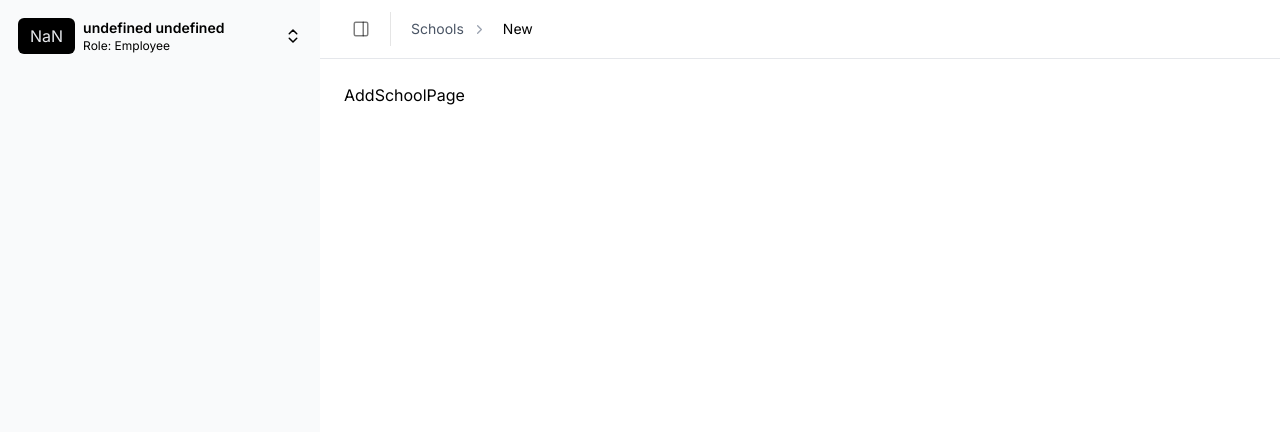
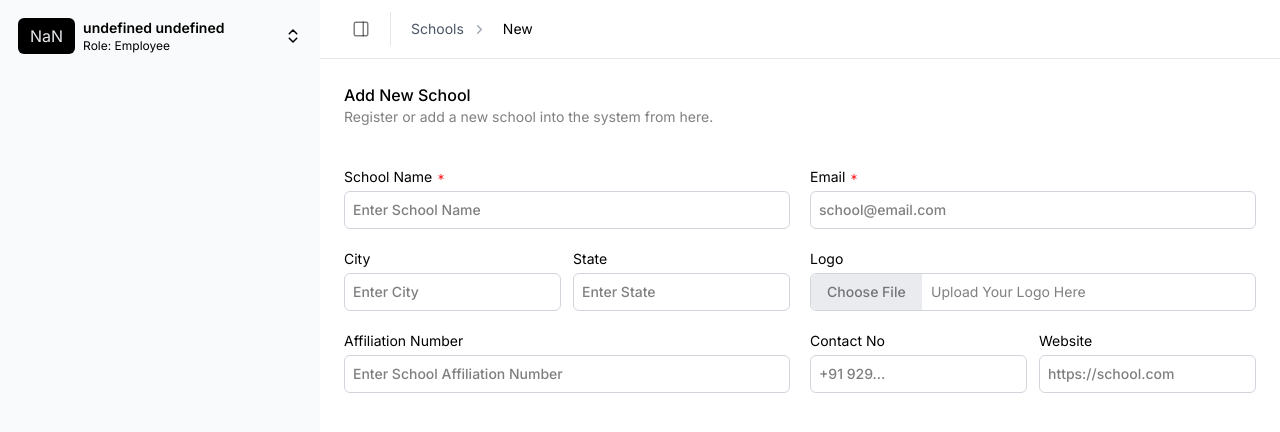
Before and after one commit to GauravJawalkar/School_ERP_Frontend, a Next.js app: page /schools/new in a window 1280 px wide. Shown: the top 432 px of the page. Built offline with nearby package versions, Linux system fonts and the light colour scheme.

Commit message:
building the  AddSchoolPage with form fields for school registration and add RequiredBadge component

```diff
--- a/app/(dashboard)/schools/new/page.tsx
+++ b/app/(dashboard)/schools/new/page.tsx
@@ -1,8 +1,104 @@
-import React from 'react'
+import { Asterisk } from "lucide-react"
+
+export const RequiredBadge = () => {
+    return (
+        <span className="inline-flex">
+            <Asterisk size={10} color="red" />
+        </span>
+    )
+}
 
 const AddSchoolPage = () => {
     return (
-        <div>AddSchoolPage</div>
+        <section>
+            <div>
+                <div className="text-sm">
+                    <h2 className="text-base font-medium">Add New School</h2>
+                    <p className="text-black/50">Register or add a new school into the system from here.</p>
+                </div>
+            </div>
+            {/* Form To Add School Here */}
+            <div className="py-10">
+                <form>
+                    <div className="grid grid-cols-1  md:grid-cols-2 gap-5">
+                        {/* School Name */}
+                        <div className="flex flex-col gap-1">
+                            <label className="text-sm">School Name <RequiredBadge /> </label>
+                            <input
+                                type="text"
+                                name="name"
+                                placeholder="Enter School Name"
+                                className="border border-input-border text-sm p-2 outline-none rounded-md font-medium focus:shadow focus:ring-2 focus:ring-neutral-400/50" />
+                        </div>
+                        {/* School Email */}
+                        <div className="flex flex-col gap-1">
+                            <label className="text-sm">Email  <RequiredBadge /></label>
+                            <input
+                                type="email"
+                                name="email"
+                                placeholder="school@email.com"
+                                className="border border-input-border text-sm p-2 outline-none rounded-md font-medium focus:shadow focus:ring-2 focus:ring-neutral-400/50" />
+                        </div>
+                        {/* Location Details */}
+                        <div className="grid grid-cols-1 md:grid-cols-2 gap-3">
+                            <div className="flex flex-col gap-1">
+                                <label className="text-sm">City</label>
+                                <input
+                                    type="text"
+                                    name="city"
+                                    placeholder="Enter City"
+                                    className="border border-input-border text-sm p-2 outline-none rounded-md font-medium focus:shadow focus:ring-2 focus:ring-neutral-400/50" />
+                            </div>
+                            <div className="flex flex-col gap-1">
+                                <label className="text-sm">State</label>
+                                <input
+                                    type="text"
+                                    name="state"
+                                    placeholder="Enter State"
+                                    className="border border-input-border text-sm p-2 outline-none rounded-md font-medium focus:shadow focus:ring-2 focus:ring-neutral-400/50" />
+                            </div>
+                        </div>
+                        {/* Logo */}
+                        <div className="flex flex-col gap-1">
+                            <label className="text-sm">Logo</label>
+                            <input
+                                type="file"
+                                name="logo"
+                                placeholder="Upload Your Logo Here"
+                                className="block w-full text-sm text-transparent file:mr-4 file:py-2 file:px-4 file:rounded-l-md file:border-0 file:text-sm file:font-medium file:bg-gray-200/80 file:text-black/50 hover:file:bg-gray-200 hover:file:text-black before:content-['Upload_Your_Logo_Here'] before:text-black/50 before:absolute before:left-30 before:top-2 relative border border-input-border rounded-md outline-none  focus:shadow focus:ring-2 focus:ring-neutral-400/50 transition-colors cursor-pointer" />
+                        </div>
+                        {/* Affiliation  Number */}
+                        <div className="flex flex-col gap-1">
+                            <label className="text-sm">Affiliation Number</label>
+                            <input
+                                type="text"
+                                name="affiliationNumber"
+                                placeholder="Enter School Affiliation Number"
+                                className="border border-input-border text-sm p-2 outline-none rounded-md font-medium focus:shadow focus:ring-2 focus:ring-neutral-400/50" />
+                        </div>
+                        {/* Contact & Website */}
+                        <div className="grid grid-cols-1 md:grid-cols-2 gap-3">
+                            <div className="flex flex-col gap-1">
+                                <label className="text-sm">Contact No</label>
+                                <input
+                                    type="tel"
+                                    name="contact"
+                                    placeholder="+91 929..."
+                                    className="border border-input-border text-sm p-2 outline-none rounded-md font-medium focus:shadow focus:ring-2 focus:ring-neutral-400/50" />
+                            </div>
+                            <div className="flex flex-col gap-1">
+                                <label className="text-sm">Website</label>
+                                <input
+                                    type="url"
+                                    name="website"
+                                    placeholder="https://school.com"
+                                    className="border border-input-border text-sm p-2 outline-none rounded-md font-medium focus:shadow focus:ring-2 focus:ring-neutral-400/50" />
+                            </div>
+                        </div>
+                    </div>
+                </form>
+            </div>
+        </section>
     )
 }
 
--- a/components/Commons/Stats.tsx
+++ b/components/Commons/Stats.tsx
@@ -9,7 +9,6 @@ const Stats = ({ dashboardStats }: { dashboardStats: DashboardStata[] }) => {
                 {
                     dashboardStats?.map(({ id, title, value, subtitle, change }) => {
                         return (
-
                             <div key={id} className="p-4 rounded-xl border border-light-border">
                                 <div className="text-sm text-black/50 flex items-center justify-between">
                                     <h2>{title}</h2>
--- a/components/Dashboard/SuperAdmin/RevenueByPlanChart.tsx
+++ b/components/Dashboard/SuperAdmin/RevenueByPlanChart.tsx
@@ -39,7 +39,7 @@ export default function RevenueByPlanChart() {
                             outerRadius={100}
                             paddingAngle={4}
                             stroke="none"
-                            isAnimationActive={false}   // ✅ prevents active animation ring
+                            isAnimationActive={true}
                         >
                             {planData.map((entry, index) => (
                                 <Cell
```
